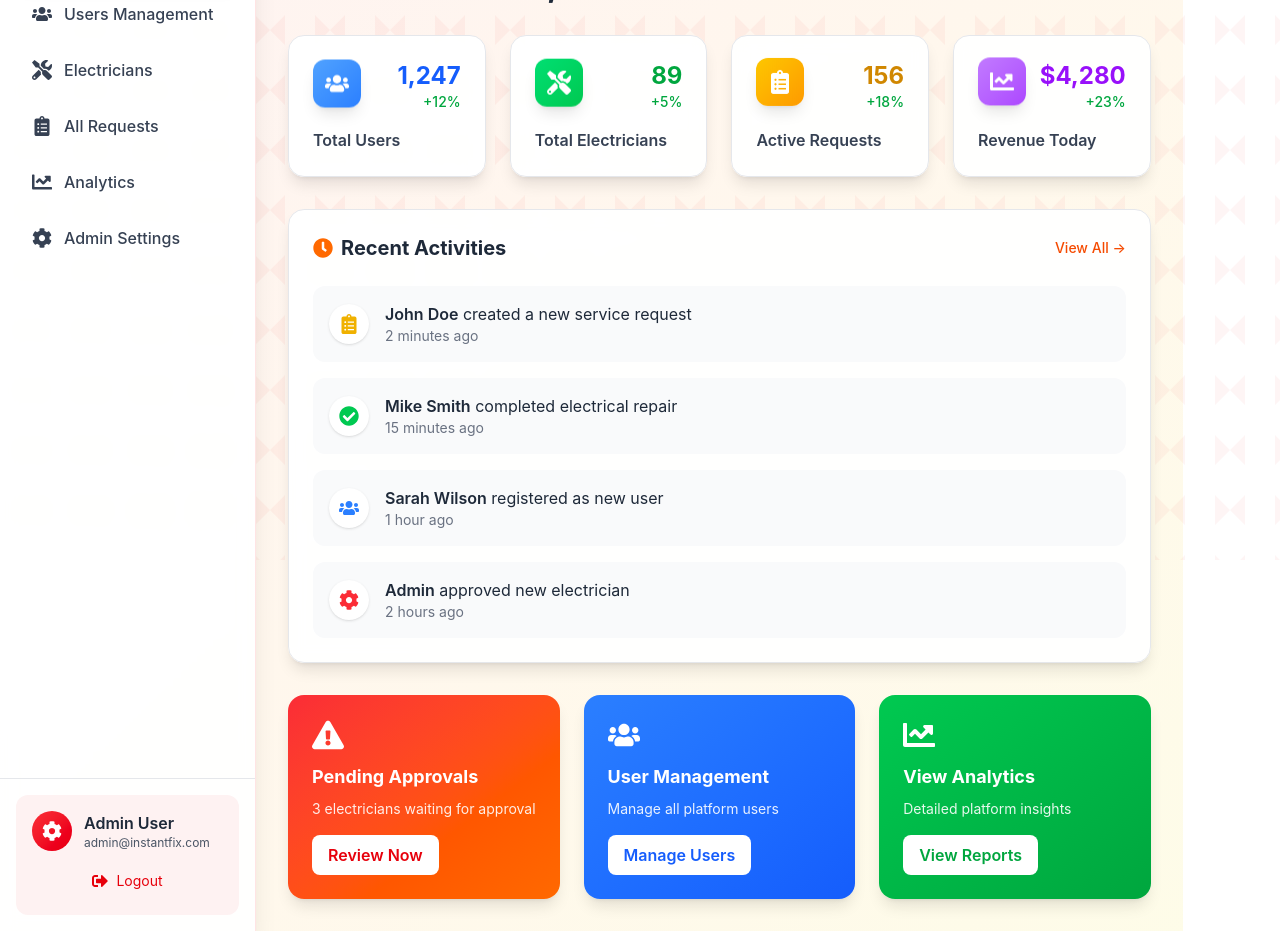
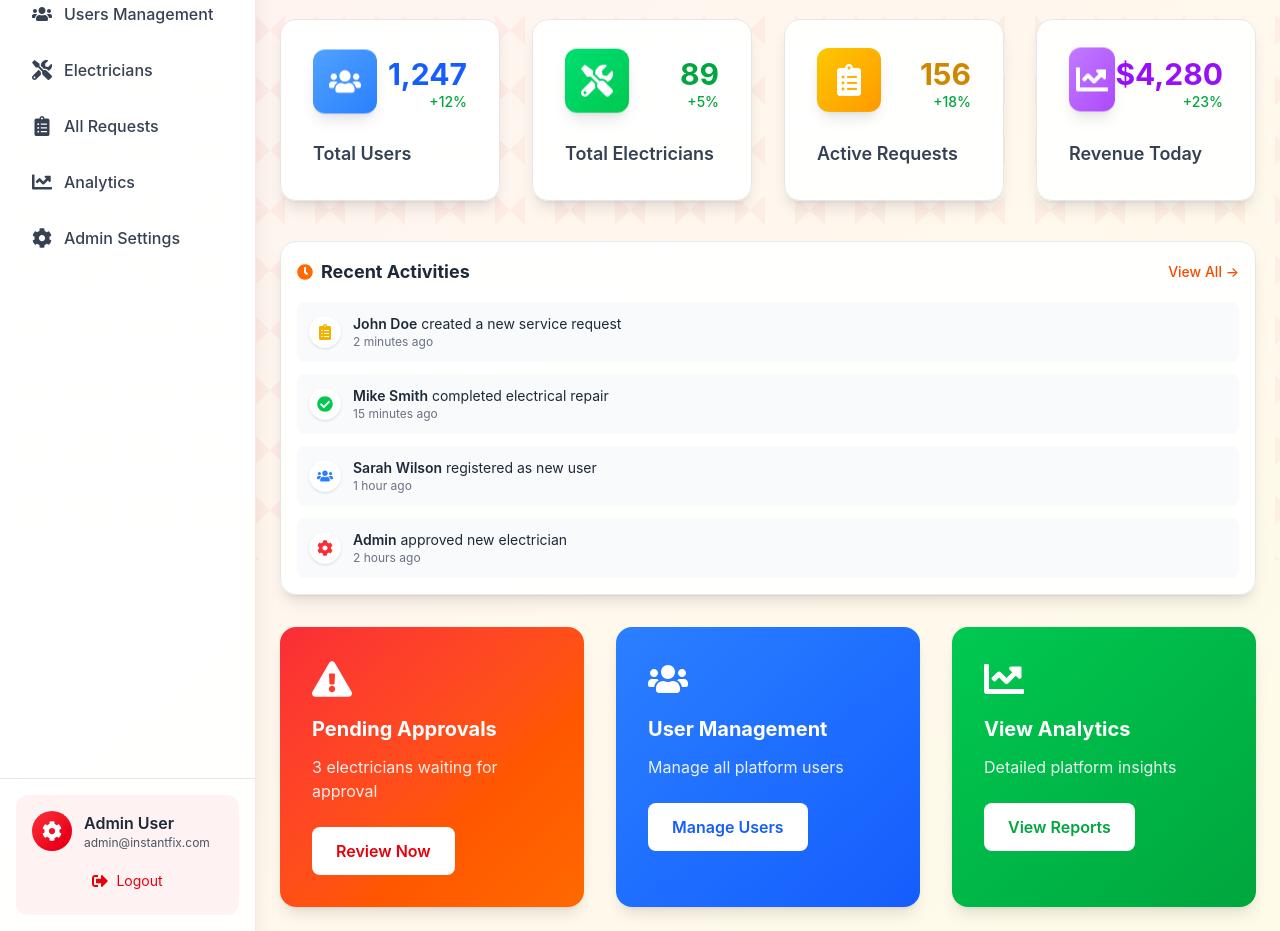
Before and after one commit to SaurabhTomer/InstantFix, a React (Vite) app in the folder client/: page /admin in a window 1280 px wide. Shown: the part 240-1171 px from the top of the page. Built offline with nearby package versions, Linux system fonts and the light colour scheme; no server answers.

Commit message:
admin dashabord enhanced

```diff
--- a/client/src/components/admin/AdminDashboard.jsx
+++ b/client/src/components/admin/AdminDashboard.jsx
@@ -231,7 +231,7 @@ const AdminDashboard = () => {
       {/* Main Dashboard Content */}
       <div className="relative z-10 flex">
         <AdminDashboardLayout activeTab={activeTab} setActiveTab={setActiveTab}>
-          <div className="space-y-8">
+          <div className="p-6 space-y-6">
             {/* Page Header */}
             <div
               className="bg-white/95 backdrop-blur-sm rounded-2xl shadow-lg border border-gray-200 p-6"
--- a/client/src/components/admin/AdminDashboardLayout.jsx
+++ b/client/src/components/admin/AdminDashboardLayout.jsx
@@ -84,8 +84,8 @@ const AdminDashboardLayout = ({ children, activeTab, setActiveTab }) => {
         </div>
 
         {/* Main Content */}
-        <div className="flex-1 p-8">
-          <div className="max-w-7xl mx-auto">
+        <div className="flex-1">
+          <div className="w-full h-full">
             {children}
           </div>
         </div>
--- a/client/src/components/admin/AdminOverview.jsx
+++ b/client/src/components/admin/AdminOverview.jsx
@@ -139,28 +139,28 @@ const AdminOverview = () => {
       </div>
 
       {/* Admin Stats Grid */}
-      <div className="grid grid-cols-1 md:grid-cols-2 lg:grid-cols-4 gap-6 mb-8">
+      <div className="grid grid-cols-1 md:grid-cols-2 lg:grid-cols-3 xl:grid-cols-4 gap-8 mb-10">
         {adminStats.map((stat, index) => {
           const Icon = stat.icon;
           return (
             <div
               key={index}
-              className="bg-white/95 backdrop-blur-sm rounded-2xl shadow-lg border border-gray-200 p-6 hover:shadow-xl transition-all duration-300 hover:scale-105 hover:-translate-y-1"
+              className="bg-white/95 backdrop-blur-sm rounded-2xl shadow-lg border border-gray-200 p-8 hover:shadow-xl transition-all duration-300 hover:scale-105 hover:-translate-y-1"
               style={{
                 animation: `slide-up 0.5s ease-out ${0.1 * (index + 1)}s both`
               }}
             >
-              <div className="flex items-center justify-between mb-4">
+              <div className="flex items-center justify-between mb-6">
                 <div
-                  className={`w-12 h-12 bg-gradient-to-br ${stat.color} rounded-xl flex items-center justify-center shadow-lg hover:scale-110 transition-transform duration-300`}
+                  className={`w-16 h-16 bg-gradient-to-br ${stat.color} rounded-xl flex items-center justify-center shadow-lg hover:scale-110 transition-transform duration-300`}
                   style={{
                     animation: `icon-bounce 2s ease-in-out ${0.1 * (index + 1)}s infinite`
                   }}
                 >
-                  <Icon className="w-6 h-6 text-white" />
+                  <Icon className="w-8 h-8 text-white" />
                 </div>
                 <div className="text-right">
-                  <span className={`text-2xl font-bold ${stat.textColor} transition-transform duration-300 hover:scale-110`}>
+                  <span className={`text-3xl font-bold ${stat.textColor} transition-transform duration-300 hover:scale-110`}>
                     {stat.value}
                   </span>
                   <div className={`text-sm font-medium ${
@@ -170,7 +170,7 @@ const AdminOverview = () => {
                   </div>
                 </div>
               </div>
-              <h3 className="text-gray-700 font-semibold transition-colors duration-300 hover:text-gray-900">
+              <h3 className="text-lg font-semibold text-gray-700 transition-colors duration-300 hover:text-gray-900">
                 {stat.title}
               </h3>
             </div>
@@ -179,10 +179,10 @@ const AdminOverview = () => {
       </div>
 
       {/* Recent Activities */}
-      <div className="bg-white/95 backdrop-blur-sm rounded-2xl shadow-lg border border-gray-200 p-6 mb-8">
-        <div className="flex items-center justify-between mb-6">
-          <h3 className="text-xl font-bold text-gray-800 flex items-center gap-2">
-            <FaClock className="w-5 h-5 text-orange-500" />
+      <div className="bg-white/95 backdrop-blur-sm rounded-2xl shadow-lg border border-gray-200 p-4 mb-8">
+        <div className="flex items-center justify-between mb-4">
+          <h3 className="text-lg font-bold text-gray-800 flex items-center gap-2">
+            <FaClock className="w-4 h-4 text-orange-500" />
             Recent Activities
           </h3>
           <button className="text-orange-600 hover:text-orange-700 font-medium text-sm">
@@ -190,19 +190,19 @@ const AdminOverview = () => {
           </button>
         </div>
 
-        <div className="space-y-4">
+        <div className="space-y-3">
           {recentActivities.map((activity) => {
             const Icon = getActivityIcon(activity.type);
             return (
-              <div key={activity.id} className="flex items-center gap-4 p-4 bg-gray-50 rounded-xl hover:bg-gray-100 transition-colors">
-                <div className={`w-10 h-10 bg-white rounded-full flex items-center justify-center shadow-sm`}>
-                  <Icon className={`w-5 h-5 ${getActivityColor(activity.type)}`} />
+              <div key={activity.id} className="flex items-center gap-3 p-3 bg-gray-50 rounded-lg hover:bg-gray-100 transition-colors">
+                <div className={`w-8 h-8 bg-white rounded-full flex items-center justify-center shadow-sm`}>
+                  <Icon className={`w-4 h-4 ${getActivityColor(activity.type)}`} />
                 </div>
                 <div className="flex-1">
-                  <p className="text-gray-800">
+                  <p className="text-sm text-gray-800">
                     <span className="font-semibold">{activity.user}</span> {activity.action}
                   </p>
-                  <p className="text-sm text-gray-500">{activity.time}</p>
+                  <p className="text-xs text-gray-500">{activity.time}</p>
                 </div>
               </div>
             );
@@ -211,30 +211,30 @@ const AdminOverview = () => {
       </div>
 
       {/* Quick Actions */}
-      <div className="grid grid-cols-1 md:grid-cols-3 gap-6">
-        <div className="bg-gradient-to-br from-red-500 to-orange-500 rounded-2xl p-6 text-white shadow-lg">
-          <FaExclamationTriangle className="w-8 h-8 mb-3" />
-          <h3 className="text-lg font-bold mb-2">Pending Approvals</h3>
-          <p className="text-sm opacity-90 mb-4">3 electricians waiting for approval</p>
-          <button className="bg-white text-red-600 px-4 py-2 rounded-lg font-semibold hover:bg-red-50 transition-colors">
+      <div className="grid grid-cols-1 md:grid-cols-3 lg:grid-cols-3 xl:grid-cols-3 gap-8">
+        <div className="bg-gradient-to-br from-red-500 to-orange-500 rounded-2xl p-8 text-white shadow-lg hover:shadow-xl transition-shadow">
+          <FaExclamationTriangle className="w-10 h-10 mb-4" />
+          <h3 className="text-xl font-bold mb-3">Pending Approvals</h3>
+          <p className="text-base opacity-90 mb-6">3 electricians waiting for approval</p>
+          <button className="bg-white text-red-600 px-6 py-3 rounded-lg font-semibold hover:bg-red-50 transition-colors">
             Review Now
           </button>
         </div>
 
-        <div className="bg-gradient-to-br from-blue-500 to-blue-600 rounded-2xl p-6 text-white shadow-lg">
-          <FaUsers className="w-8 h-8 mb-3" />
-          <h3 className="text-lg font-bold mb-2">User Management</h3>
-          <p className="text-sm opacity-90 mb-4">Manage all platform users</p>
-          <button className="bg-white text-blue-600 px-4 py-2 rounded-lg font-semibold hover:bg-blue-50 transition-colors">
+        <div className="bg-gradient-to-br from-blue-500 to-blue-600 rounded-2xl p-8 text-white shadow-lg hover:shadow-xl transition-shadow">
+          <FaUsers className="w-10 h-10 mb-4" />
+          <h3 className="text-xl font-bold mb-3">User Management</h3>
+          <p className="text-base opacity-90 mb-6">Manage all platform users</p>
+          <button className="bg-white text-blue-600 px-6 py-3 rounded-lg font-semibold hover:bg-blue-50 transition-colors">
             Manage Users
           </button>
         </div>
 
-        <div className="bg-gradient-to-br from-green-500 to-green-600 rounded-2xl p-6 text-white shadow-lg">
-          <FaChartLine className="w-8 h-8 mb-3" />
-          <h3 className="text-lg font-bold mb-2">View Analytics</h3>
-          <p className="text-sm opacity-90 mb-4">Detailed platform insights</p>
-          <button className="bg-white text-green-600 px-4 py-2 rounded-lg font-semibold hover:bg-green-50 transition-colors">
+        <div className="bg-gradient-to-br from-green-500 to-green-600 rounded-2xl p-8 text-white shadow-lg hover:shadow-xl transition-shadow">
+          <FaChartLine className="w-10 h-10 mb-4" />
+          <h3 className="text-xl font-bold mb-3">View Analytics</h3>
+          <p className="text-base opacity-90 mb-6">Detailed platform insights</p>
+          <button className="bg-white text-green-600 px-6 py-3 rounded-lg font-semibold hover:bg-green-50 transition-colors">
             View Reports
           </button>
         </div>
```
Also changed, not shown: client/src/components/admin/UsersManagement.jsx (+19 -19 lines).
